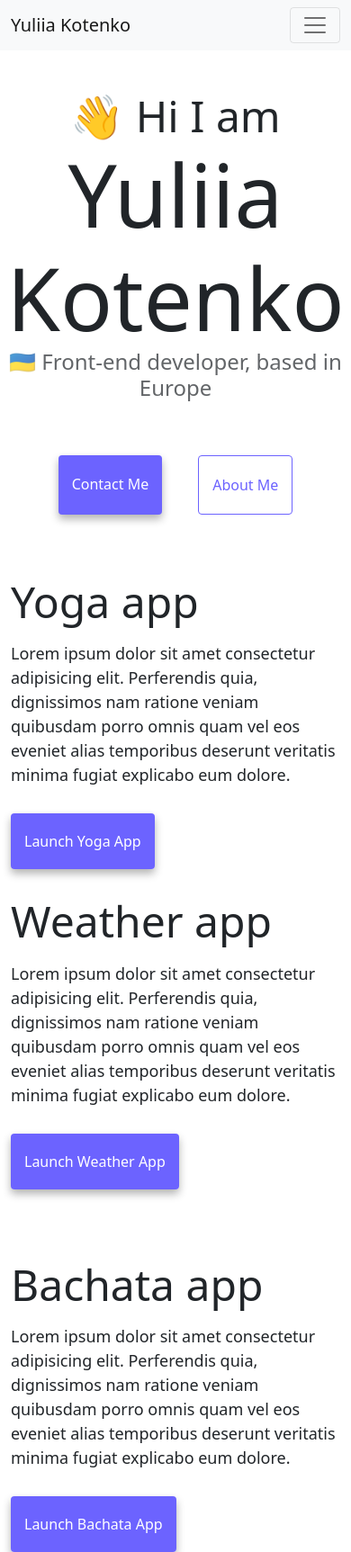
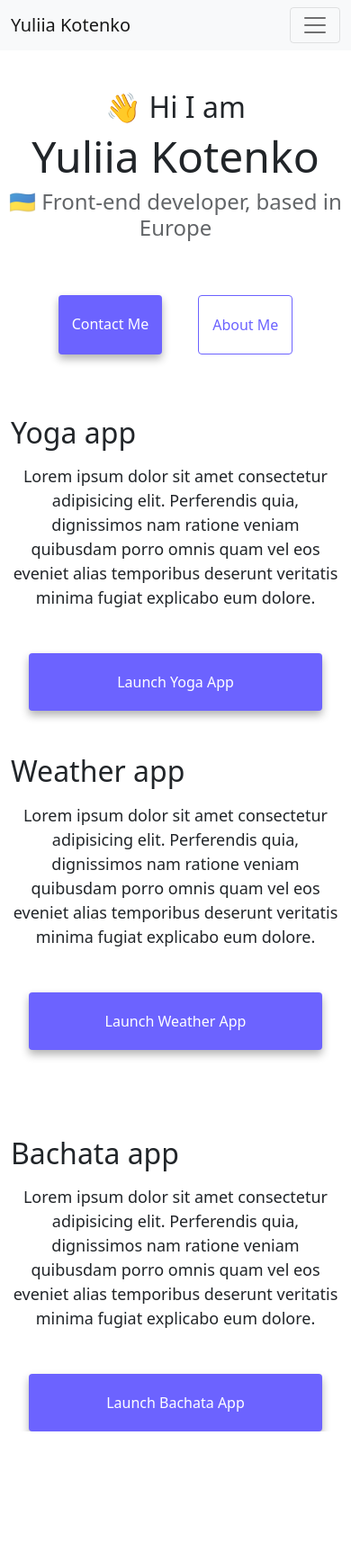
Before and after one commit to melo4yxa77796/myintroudusing-page, a plain HTML site: page index.html in a window 390 px wide. Shown: the whole page at 90% size. After the commit the page ends 1591 px from the top, so only its background shows below. Drawn offline with nearby package versions, Linux system fonts and the light colour scheme.

Commit message:
improve seo and added media

```diff
--- a/index.html
+++ b/index.html
@@ -38,14 +38,14 @@
     </div>
     <div class="container">
       <div class="row">
-        <div class="col-md-6"><img src="images/yoga.png" class="img-fluid rounded d-none d-lg-block" title="Yoga-class photo"></div>
+        <div class="col-md-6"><img src="images/yoga.png" class="img-fluid rounded d-none d-sm-block" alt="Yoga-class photo"></div>
       <div class="col-md-6"><h2 class="mb-3">Yoga app</h2>
         <p> Lorem ipsum dolor sit amet consectetur adipisicing elit. Perferendis
             quia, dignissimos nam ratione veniam quibusdam porro omnis quam vel
             eos eveniet alias temporibus deserunt veritatis minima fugiat
             explicabo eum dolore.
          </p>
-      <div class="mt-5"><a href="#" class="primary-link" title="Yoga app">Launch Yoga App</a></div>
+      <div class="mt-5"><a href="#" class="primary-link project-link" title="Yoga app">Launch Yoga App</a></div>
     </div>
     </div>
     <div class="row mt-5">
@@ -55,19 +55,19 @@
           eos eveniet alias temporibus deserunt veritatis minima fugiat
           explicabo eum dolore.
         </p>
-      <div class="mb-5 mt-5"><a href="#" class="primary-link" title="Weather app">Launch Weather App</a></div>
+      <div class="mb-5 mt-5"><a href="#" class="primary-link project-link" title="Weather app">Launch Weather App</a></div>
     </div>
-      <div class="col-md-6"><img src="images/weather.png" class="img-fluid rounded d-none d-lg-block" title="weather app photo"></div>
+      <div class="col-md-6"><img src="images/weather.png" class="img-fluid rounded d-none d-sm-block" alt="weather app photo"></div>
     </div>
     <div class="row mt-5">
-      <div class="col-md-6"><img src="images/bachata.png" class="img-fluid rounded d-none d-lg-block" title="Bachata dancers photo"></div>
+      <div class="col-md-6"><img src="images/bachata.png" class="img-fluid rounded d-none d-sm-block" alt="Bachata dancers photo"></div>
       <div class="col-md-6"><h2 class="mb-3">Bachata app</h2><p>
           Lorem ipsum dolor sit amet consectetur adipisicing elit. Perferendis
           quia, dignissimos nam ratione veniam quibusdam porro omnis quam vel
           eos eveniet alias temporibus deserunt veritatis minima fugiat
           explicabo eum dolore.
         </p>
-      <div class="mt-5"><a href="#" class="primary-link" title="Bachata app">Launch Bachata App</a></div>
+      <div class="mt-5"><a href="#" class="primary-link project-link" title="Bachata app">Launch Bachata App</a></div>
     </div>
     </div>
     </div>
--- a/src/styles.css
+++ b/src/styles.css
@@ -91,3 +91,18 @@ body {
   .mb-3 {
     text-align: start;
   }
+  @media(max-width:576px){
+      h1{font-size: 48px;
+    line-height: 1.5;}
+h2{
+    font-size: 32px;
+    text-align: center;}
+
+      p{  text-align:center;
+    }
+.project-link{
+    display: block;
+    text-align: center;
+    margin: 0 20px;
+}
+  }
```
Also changed, not shown: about.html (+5 -5 lines).
